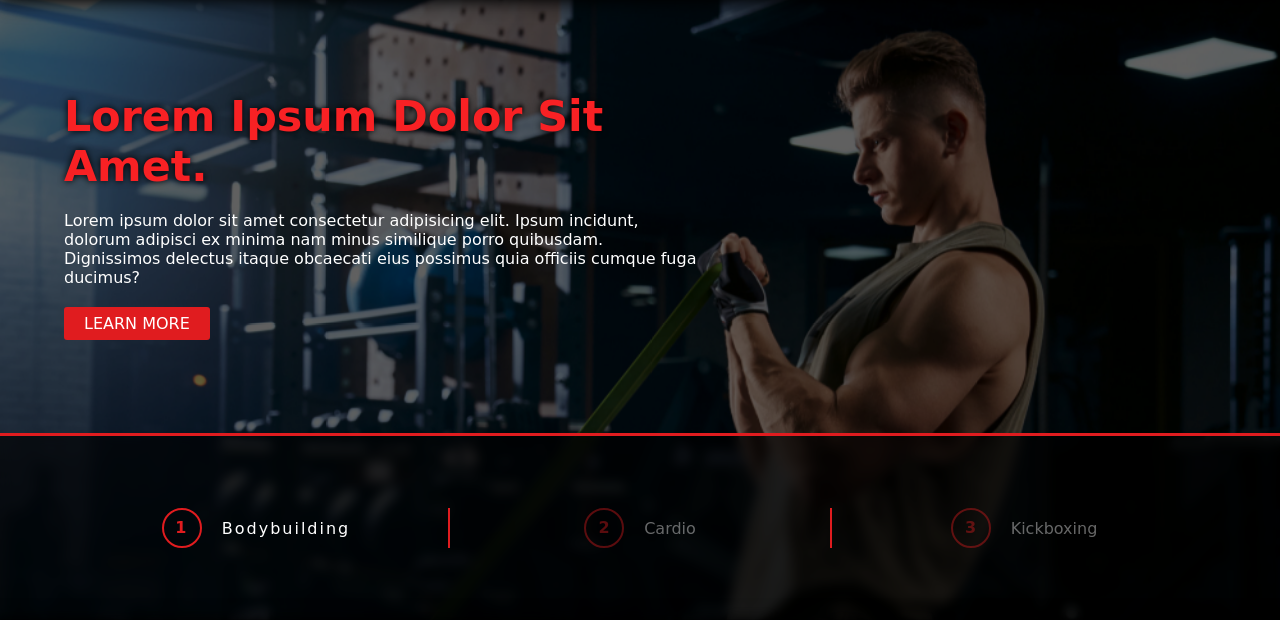
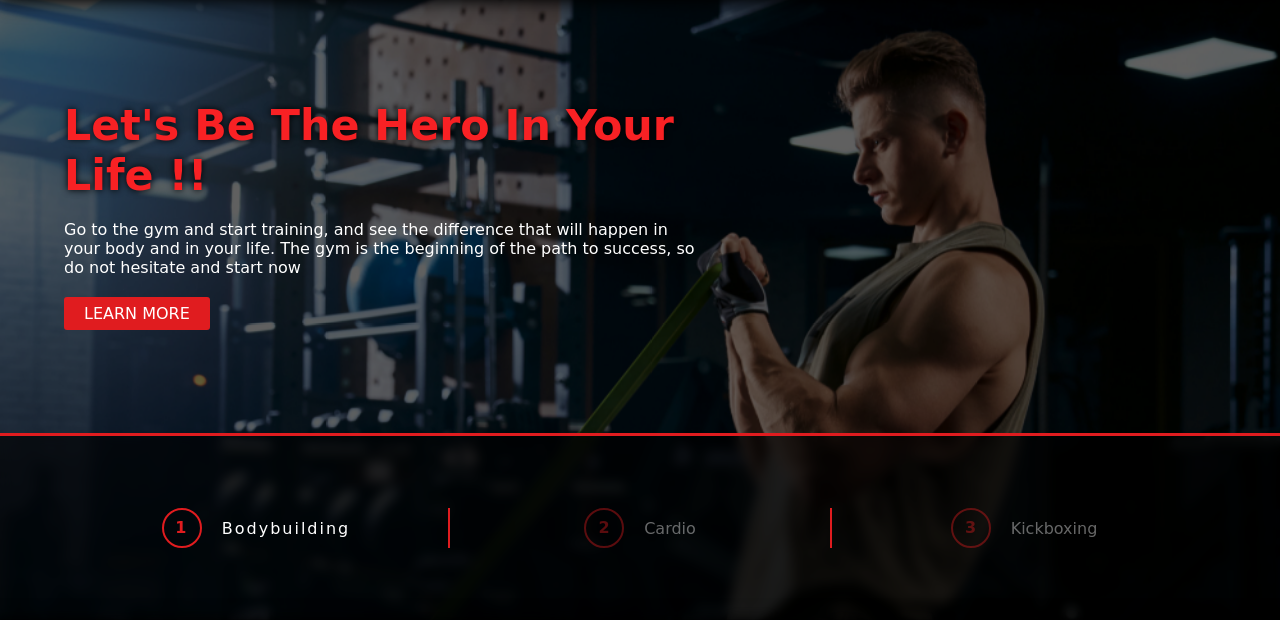
Before and after one commit to mohamed1092001/smashGym, a plain HTML site: page index.html in a window 1280 px wide. Shown: the part 180-800 px from the top of the page. Drawn offline with Linux system fonts and the light colour scheme; a web font is replaced by a local one.

Commit message:
index.html

```diff
--- a/index.html
+++ b/index.html
@@ -4,7 +4,7 @@
 <head>
     <meta charset="UTF-8">
     <meta name="viewport" content="width=device-width, initial-scale=1.0">
-    <title>SMASH GYM - HME PAGE</title>
+    <title>SMASH GYM - HOME PAGE</title>
     <!-- css -->
     <link rel="stylesheet" href="css/style.css">
     <!-- font -->
@@ -107,11 +107,11 @@
                 <img src="imgs/slide1.jpg" alt="">
                 <div class="banner fixed-x-padding flex flex-column flex-j-center">
                     <h1>
-                        Lorem ipsum dolor sit amet.
+                        let's be the hero in your life !!
                     </h1>
-                    <p>Lorem ipsum dolor sit amet consectetur adipisicing elit. Ipsum incidunt, dolorum adipisci ex
-                        minima nam minus similique porro quibusdam. Dignissimos delectus itaque obcaecati eius possimus
-                        quia officiis cumque fuga ducimus?</p>
+                    <p>Go to the gym and start training, and see the difference that will happen in your body and in
+                        your life. The gym is the
+                        beginning of the path to success, so do not hesitate and start now</p>
 
                     <a href="https://wa.me/01272990222">learn more</a>
                 </div>
@@ -120,11 +120,11 @@
                 <img src="imgs/slide2.avif" alt="">
                 <div class="banner fixed-x-padding flex flex-column flex-j-center">
                     <h1>
-                        Lorem ipsum dolor sit amet.
+                        want to be athlete and achieve the fitness you dream of ?!
                     </h1>
-                    <p>Lorem ipsum dolor sit amet consectetur adipisicing elit. Ipsum incidunt, dolorum adipisci ex
-                        minima nam minus similique porro quibusdam. Dignissimos delectus itaque obcaecati eius possimus
-                        quia officiis cumque fuga ducimus?</p>
+                    <p>Then start doing cardio from now on! Cardio is the foundation of fitness, and it is what will
+                        help you build muscle and
+                        burn fat</p>
 
                     <a href="https://wa.me/01272990222">learn more</a>
                 </div>
@@ -133,11 +133,10 @@
                 <img src="imgs/slide3.jpg" alt="">
                 <div class="banner fixed-x-padding flex flex-column flex-j-center">
                     <h1>
-                        Lorem ipsum dolor sit amet.
+                        be warrior and be able to defend yourself?
                     </h1>
-                    <p>Lorem ipsum dolor sit amet consectetur adipisicing elit. Ipsum incidunt, dolorum adipisci ex
-                        minima nam minus similique porro quibusdam. Dignissimos delectus itaque obcaecati eius possimus
-                        quia officiis cumque fuga ducimus?</p>
+                    <p>Start training in kickboxing, then see the difference that will happen . Kickboxing is the
+                        secret of confidence and courage, so don't hesitate and start now</p>
 
                     <a href="https://wa.me/01272990222">learn more</a>
                 </div>
```
